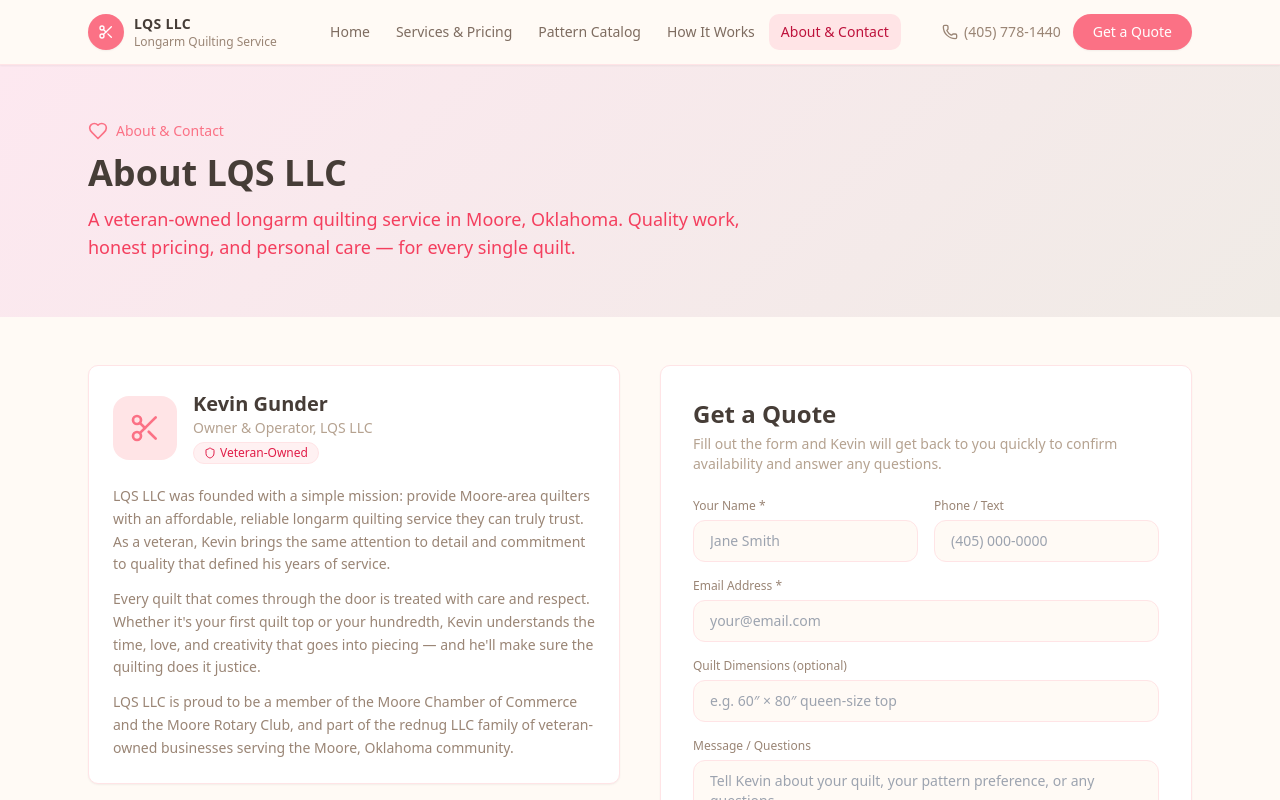
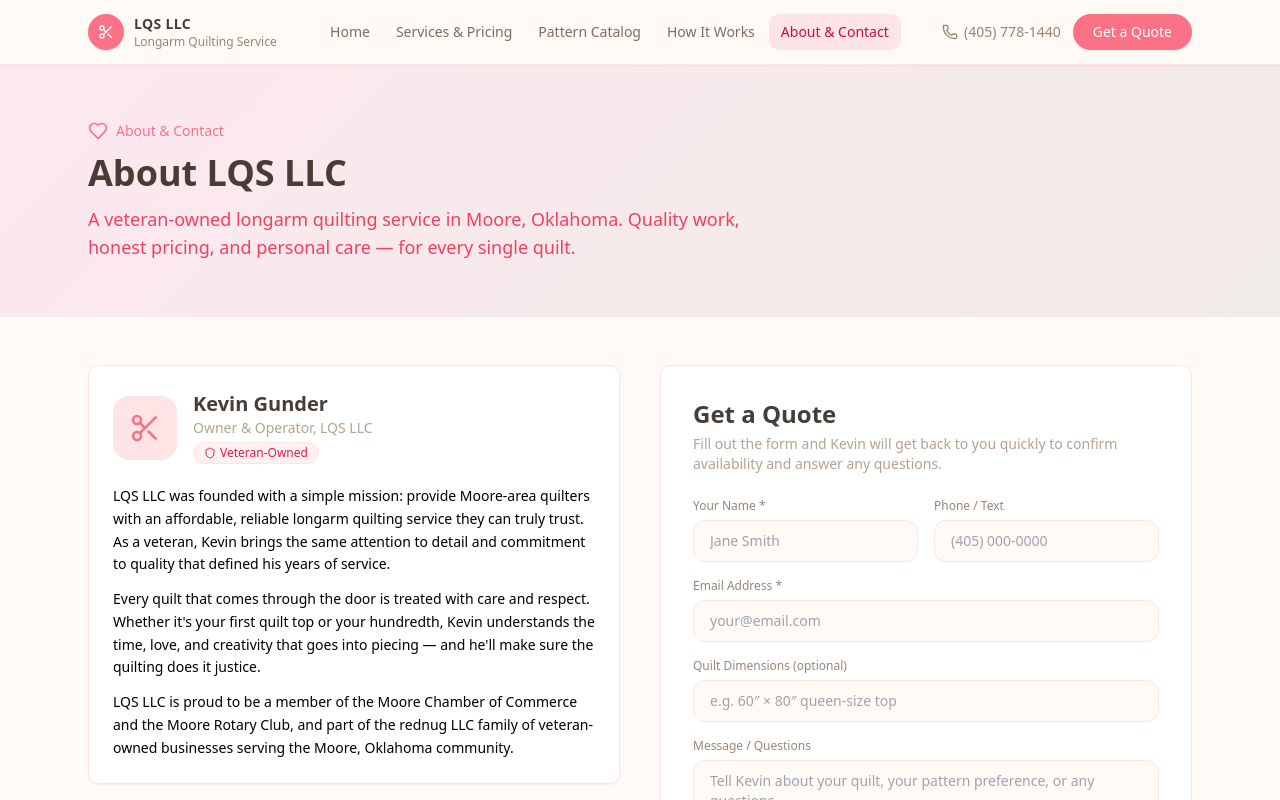
Before and after one commit to rednug405/lqs-website, a Next.js app: page /about in a window 1280 px wide. Shown: the top 800 px of the page. Built offline with nearby package versions, Linux system fonts and the light colour scheme.

Commit message:
Update page.tsx

```diff
--- a/app/about/page.tsx
+++ b/app/about/page.tsx
@@ -54,7 +54,7 @@ export default function AboutPage() {
                       </Badge>
                     </div>
                   </div>
-                  <div className="space-y-3 text-sm text-taupe-500 leading-relaxed">
+                  <div className="space-y-3 text-sm text-black-500 leading-relaxed">
                     <p>
                       LQS LLC was founded with a simple mission: provide Moore-area quilters with an
                       affordable, reliable longarm quilting service they can truly trust. As a veteran,
```
